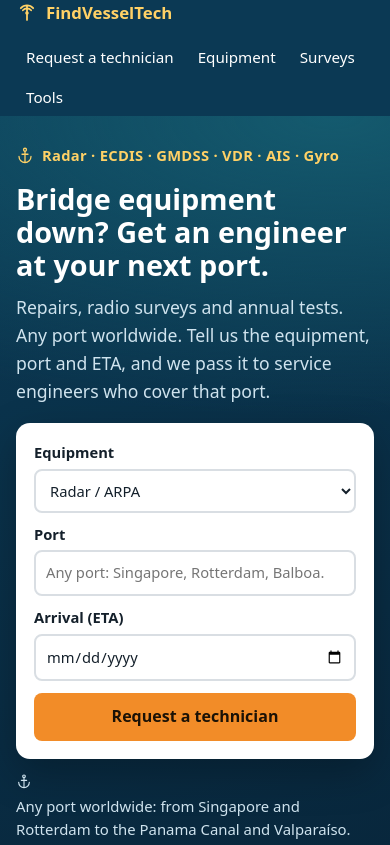
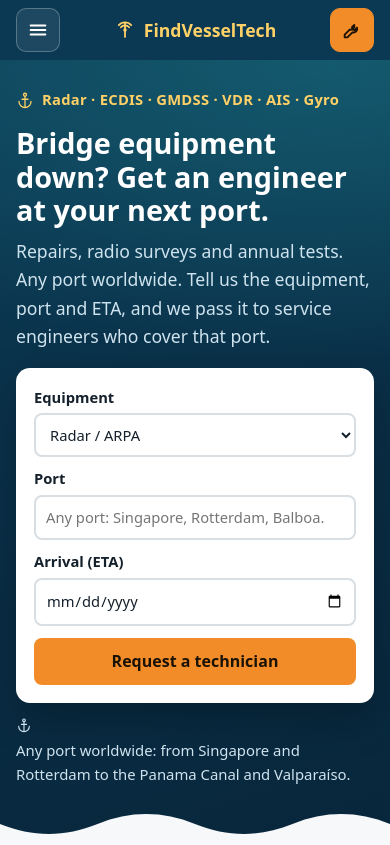
Before and after one commit to alexanderklimin/findvesseltech, an Astro site: page / in a window 390 px wide. Shown: the top 845 px of the page. Built offline with nearby package versions, Linux system fonts and the light colour scheme; Astro itself is replaced by a stand-in of ours.

Commit message:
Мобильная шапка: меню квадратной кнопкой, логотип по центру, кнопка заявки
Co-Authored-By: Claude Opus 5.5 <noreply@anthropic.com>

```diff
--- a/src/layouts/Base.astro
+++ b/src/layouts/Base.astro
@@ -54,14 +54,26 @@ if (crumbs.length > 1) {
     <a class="skip" href="#main">Skip to content</a>
     <header class="site-header">
       <div class="wrap bar">
+        <button type="button" class="sq burger" id="menu-btn" aria-label="Menu" aria-expanded="false" aria-controls="main-nav">
+          <svg width="22" height="22" viewBox="0 0 24 24" aria-hidden="true"><path d="M4 7h16M4 12h16M4 17h16" stroke="currentColor" stroke-width="2.2" stroke-linecap="round"/></svg>
+        </button>
         <a class="brand" href="/">
           <svg width="22" height="22" viewBox="0 0 32 32" aria-hidden="true"><path d="M16 6v20M10 12a8 8 0 0 1 12 0M7 9a12 12 0 0 1 18 0" stroke="currentColor" stroke-width="2.6" fill="none" stroke-linecap="round"/><circle cx="16" cy="16" r="2.6" fill="currentColor"/></svg>
           {SITE_NAME}
         </a>
-        <nav aria-label="Main">
+        <nav aria-label="Main" id="main-nav">
           {nav.map((n) => <a href={n.href} aria-current={current.startsWith(n.href) ? 'page' : undefined}>{n.label}</a>)}
         </nav>
+        <a class="sq req" href="/request/" aria-label="Request a technician">
+          <svg width="22" height="22" viewBox="0 0 24 24" fill="none" stroke="currentColor" stroke-width="2" stroke-linecap="round" stroke-linejoin="round" aria-hidden="true"><path d="M14.5 6.5a4 4 0 0 1-5 5L4 17v3h3l5.5-5.5a4 4 0 0 0 5-5l-2.5 2.5-2.5-.5-.5-2.5 2.5-2.5Z"/></svg>
+        </a>
       </div>
+      <script is:inline>
+        (function () {
+          var b = document.getElementById('menu-btn'), h = b.closest('.site-header');
+          b.addEventListener('click', function () { var o = h.classList.toggle('open'); b.setAttribute('aria-expanded', o ? 'true' : 'false'); });
+        })();
+      </script>
     </header>
     <main id="main" class="wrap">
       {crumbs.length > 1 && (
@@ -105,6 +117,18 @@ if (crumbs.length > 1) {
   .site-header nav { display: flex; gap: 4px; flex-wrap: wrap; }
   .site-header nav a { color: #fff; text-decoration: none; padding: 6px 10px; border-radius: 6px; font-size: .95rem; }
   .site-header nav a[aria-current] , .site-header nav a:hover { background: rgba(255,255,255,.14); }
+  .sq { display: none; }
+  @media (max-width: 720px) {
+    .bar { display: grid; grid-template-columns: 44px 1fr 44px; gap: 8px; padding-top: 8px; padding-bottom: 8px; }
+    .brand { justify-self: center; font-size: 1.1rem; }
+    .sq { display: grid; place-items: center; width: 44px; height: 44px; border-radius: 10px; border: 1px solid rgba(255,255,255,.25); background: rgba(255,255,255,.08); color: #fff; padding: 0; cursor: pointer; }
+    .sq.req { background: var(--cta); border-color: var(--cta); color: var(--cta-text); }
+    .burger { grid-row: 1; grid-column: 1; } .brand { grid-row: 1; grid-column: 2; } .sq.req { grid-row: 1; grid-column: 3; }
+    .site-header nav { grid-row: 2; }
+    .site-header nav { display: none; grid-column: 1 / -1; flex-direction: column; gap: 2px; padding: 6px 0 4px; border-top: 1px solid rgba(255,255,255,.15); }
+    .site-header.open nav { display: flex; }
+    .site-header nav a { padding: 12px 10px; font-size: 1.05rem; }
+  }
   main.wrap { padding: 20px 16px 40px; }
   main.wrap:has(> .hero:first-child) { padding-top: 0; }
   h1 { font-size: 1.75rem; line-height: 1.25; margin: .3em 0 .4em; }
```
Also changed, not shown: CHANGELOG.md.
